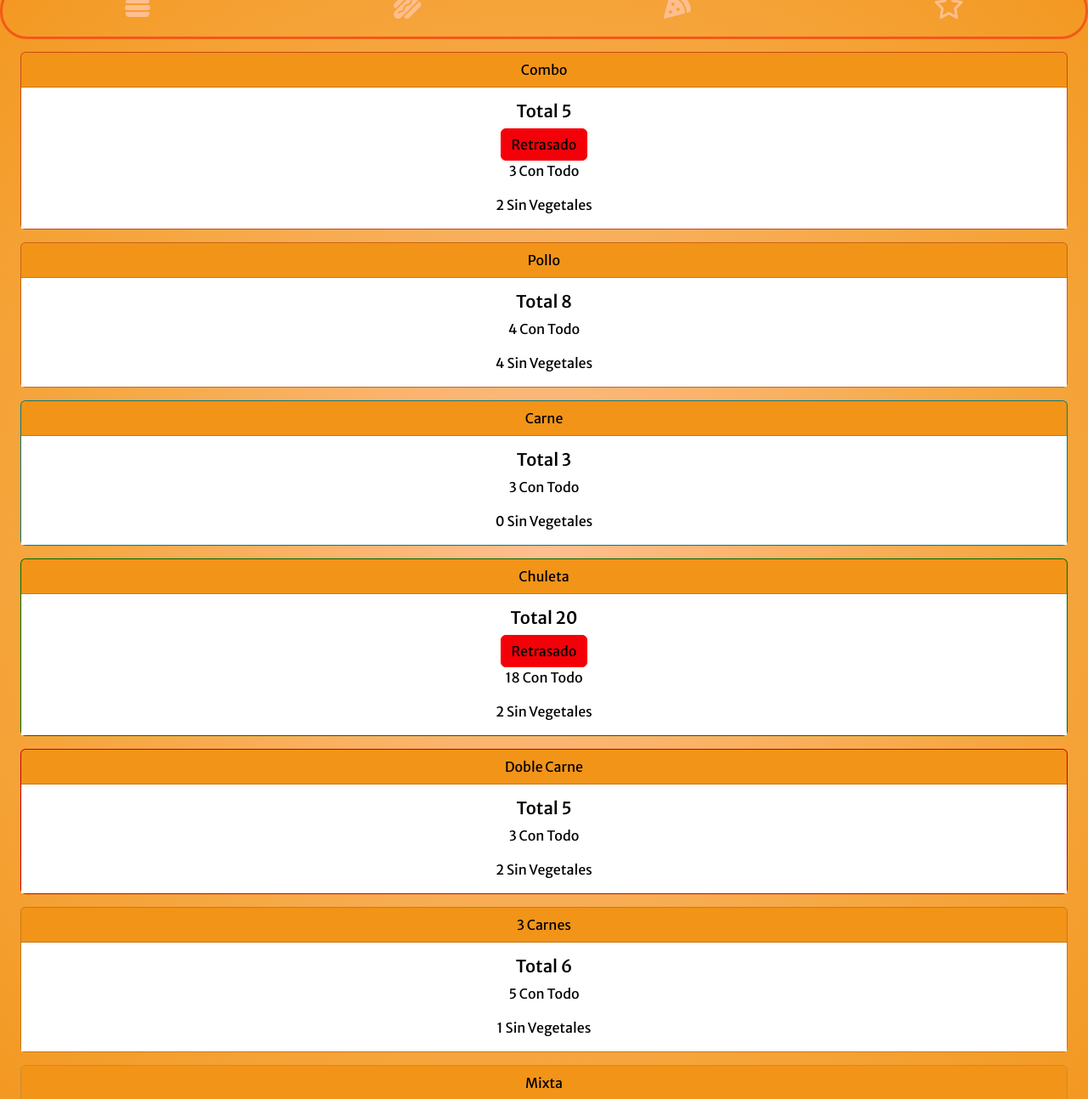
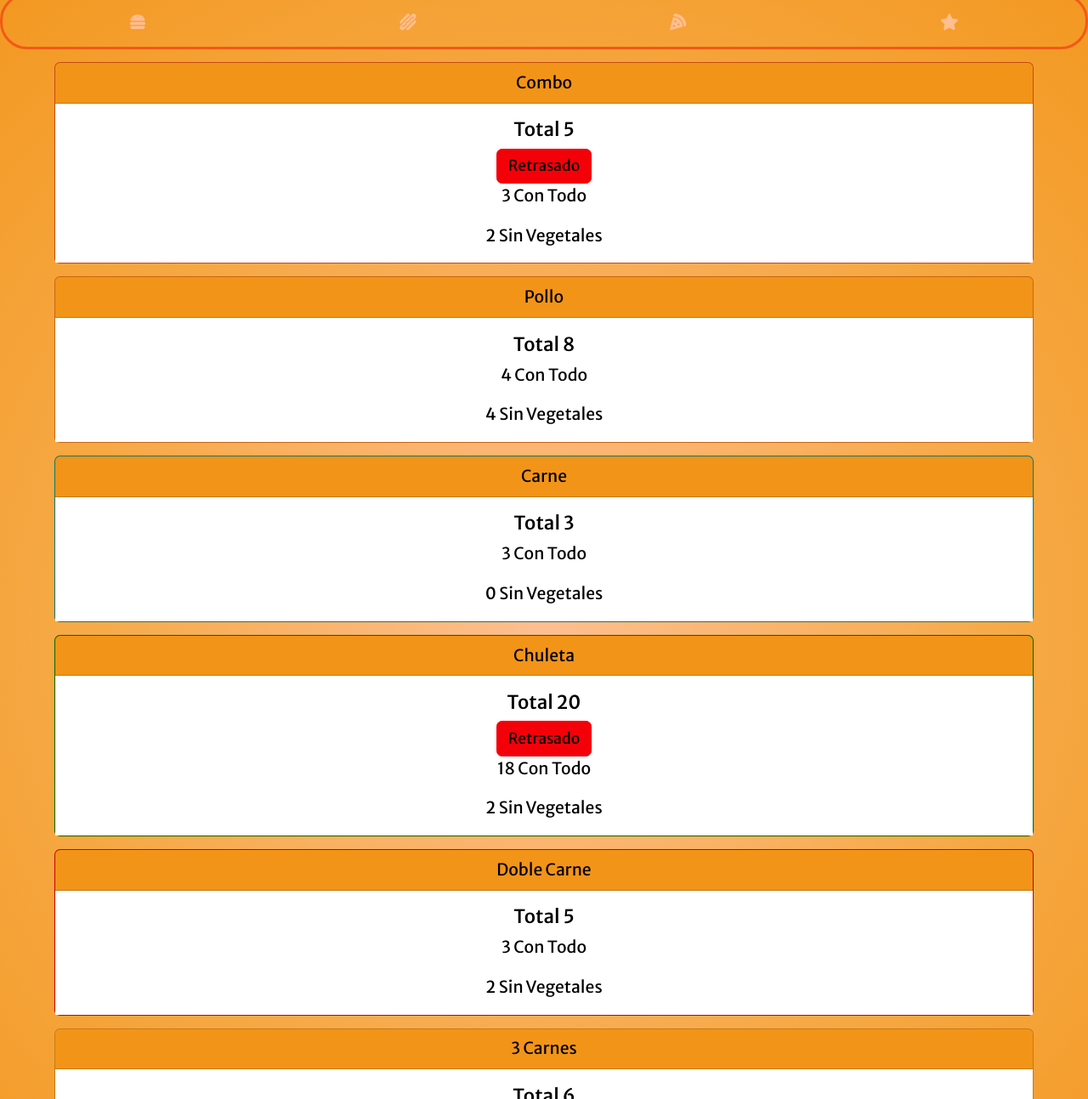
Before and after one commit to Valduz-Jose/Valduz-Jose.github.io, a website: page cocina.html in a window 1280 px wide. Shown: the part 148-1441 px from the top of the page at 85% size. Drawn offline with nearby package versions, Linux system fonts and the light colour scheme.

Commit message:
Modificacion Tamaño Letra

```diff
--- a/cocina.html
+++ b/cocina.html
@@ -49,14 +49,14 @@
   <!-- Barra de Elementos -->
 
     <div class="container2">
-      <a class="card2"><i class="svg-icon svg-icon fa-solid fa-burger"></i></a>
+      <a class="card2"><i class="svg-icon fa-solid fa-burger"></i></a>
       <a class="card2"><i class="svg-icon fa-solid fa-hotdog"></i></a>
       <a class="card2"><i class="svg-icon fa-solid fa-pizza-slice"></i></a>
-      <a class="card2"><i class="svg-icon fa-regular fa-star"></i></a>
+      <a class="card2"><i class="svg-icon fa-solid fa-star"></i></a>
     </div>
 
 
-  <div class="card text-center text-bg-primary mx-4">
+  <div class="card text-center text-bg-primary mx-auto">
     <div class="card-header">Combo</div>
     <div class="card-body">
       <h5 class="card-title">Total 5</h5>
@@ -64,7 +64,7 @@
       <p class="card-text">2 Sin Vegetales</p>
     </div>
   </div>
-  <div class="card text-center text-bg-secondary mx-4">
+  <div class="card text-center text-bg-secondary mx-auto">
     <div class="card-header">Pollo</div>
     <div class="card-body">
       <h5 class="card-title">Total 8</h5>
@@ -72,7 +72,7 @@
       <p class="card-text">4 Sin Vegetales</p>
     </div>
   </div>
-  <div class="card text-center text-bg-success mx-4">
+  <div class="card text-center text-bg-success mx-auto">
     <div class="card-header">Carne</div>
     <div class="card-body">
       <h5 class="card-title">Total 3</h5>
@@ -80,7 +80,7 @@
       <p class="card-text">0 Sin Vegetales</p>
     </div>
   </div>
-  <div class="card text-center text-bg-danger mx-4">
+  <div class="card text-center text-bg-danger mx-auto">
     <div class="card-header">Chuleta</div>
     <div class="card-body">
       <h5 class="card-title">Total 20</h5>
@@ -89,7 +89,7 @@
       <p class="card-text">2 Sin Vegetales</p>
     </div>
   </div>
-  <div class="card text-center text-bg-warning mx-4">
+  <div class="card text-center text-bg-warning mx-auto">
     <div class="card-header">Doble Carne</div>
     <div class="card-body">
       <h5 class="card-title">Total 5</h5>
@@ -97,7 +97,7 @@
       <p class="card-text">2 Sin Vegetales</p>
     </div>
   </div>
-  <div class="card text-center text-bg-info mx-4">
+  <div class="card text-center text-bg-info mx-auto">
     <div class="card-header">3 Carnes</div>
     <div class="card-body">
       <h5 class="card-title">Total 6</h5>
@@ -105,7 +105,7 @@
       <p class="card-text">1 Sin Vegetales</p>
     </div>
   </div>
-  <div class="card text-center text-bg-light mx-4">
+  <div class="card text-center text-bg-light mx-auto">
     <div class="card-header">Mixta</div>
     <div class="card-body">
       <h5 class="card-title">Total 7</h5>
--- a/style.scss
+++ b/style.scss
@@ -9,6 +9,7 @@ $success: #0f9191;
 
 *{
     font-family: 'Merriweather Sans', sans-serif;
+    font-size: 1.1rem;
 }
 iframe {
     width: 100%;
@@ -143,6 +144,7 @@ nav {
 }
 
 .card {
+    width: 90%;
     margin-block-end: 15px;
 
     & .card-header {
@@ -172,6 +174,7 @@ nav {
 }
 
 .card2 {
+
     margin: auto;
     height: 60px;
     transition: .3s all ease;
```
Also changed, not shown: pedidos.html (+4 -4 lines), style.css, 1 other file.
